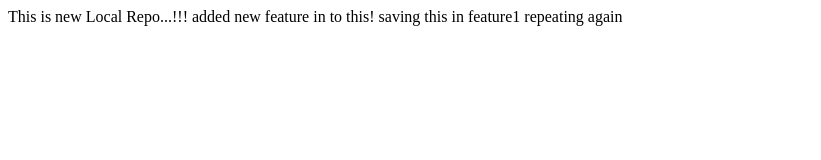
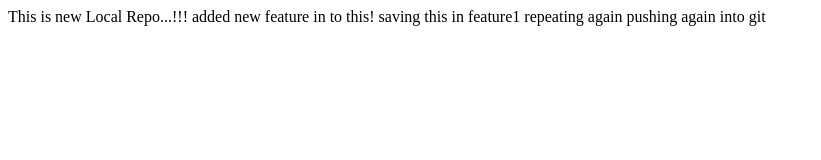
Before and after one commit to varadgupta/LocalRepo, a plain HTML site: page index.html in a window 1280 px wide. Shown: the whole page, without its empty margins (0-821 px from the left). Drawn offline with Linux system fonts and the light colour scheme.

Commit message:
again commiting

```diff
--- a/index.html
+++ b/index.html
@@ -3,4 +3,5 @@
     added new feature in to this!
     saving this in feature1
     repeating again
+    pushing again into git
 </p>
```
